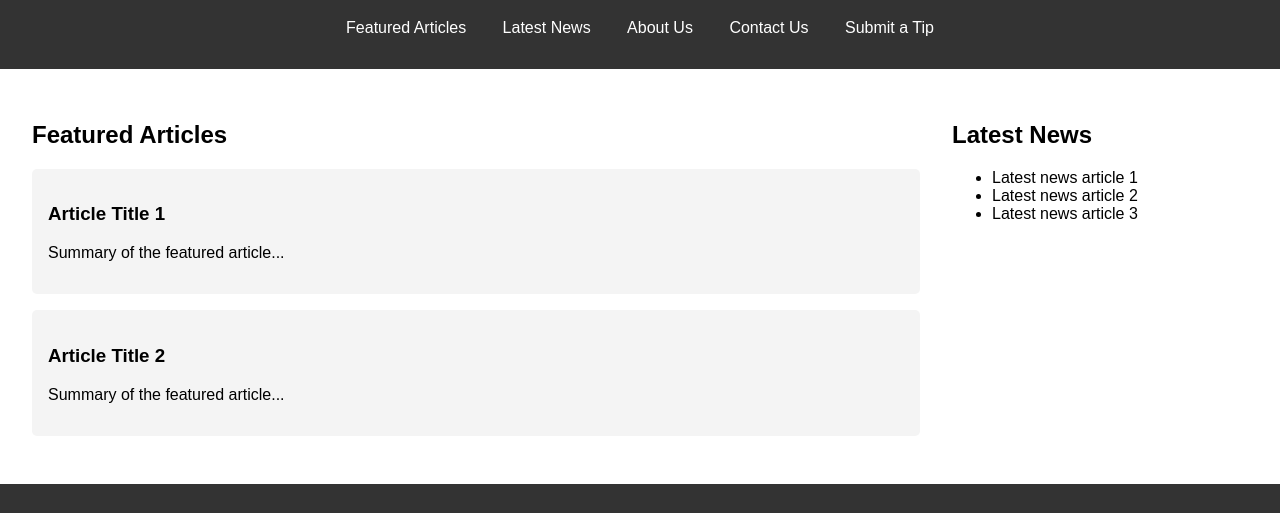
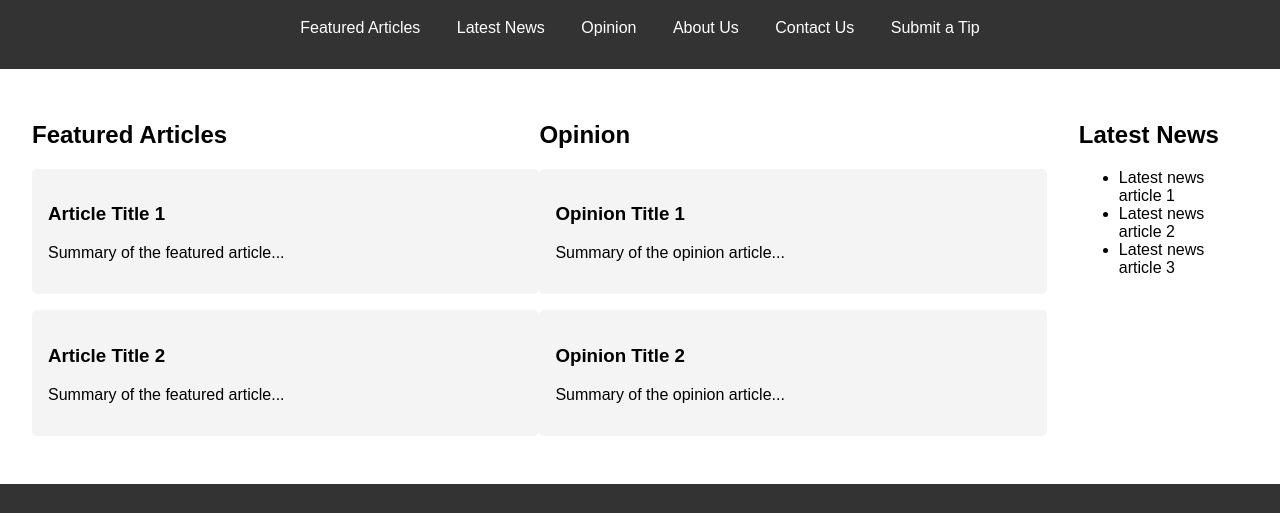
Before and after one commit to DaysQureshi/The-Orange-Post-international-experimental-, a plain HTML site: page index.html in a window 1280 px wide. Shown: the part 77-590 px from the top of the page. Drawn offline with Linux system fonts and the light colour scheme; a script that the page names is missing.

Commit message:
Update index.html

```diff
--- a/index.html
+++ b/index.html
@@ -13,6 +13,7 @@
             <ul>
                 <li><a href="#featured">Featured Articles</a></li>
                 <li><a href="#latest">Latest News</a></li>
+                <li><a href="#opinion">Opinion</a></li>
                 <li><a href="#about">About Us</a></li>
                 <li><a href="#contact">Contact Us</a></li>
                 <li><a href="#submit">Submit a Tip</a></li>
@@ -29,6 +30,17 @@
             <div class="article">
                 <h3>Article Title 2</h3>
                 <p>Summary of the featured article...</p>
+            </div>
+        </section>
+        <section id="opinion">
+            <h2>Opinion</h2>
+            <div class="article">
+                <h3>Opinion Title 1</h3>
+                <p>Summary of the opinion article...</p>
+            </div>
+            <div class="article">
+                <h3>Opinion Title 2</h3>
+                <p>Summary of the opinion article...</p>
             </div>
         </section>
         <aside id="latest">
```
